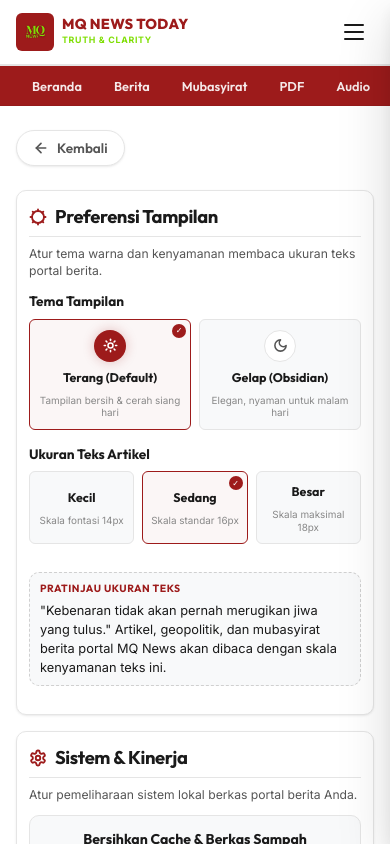
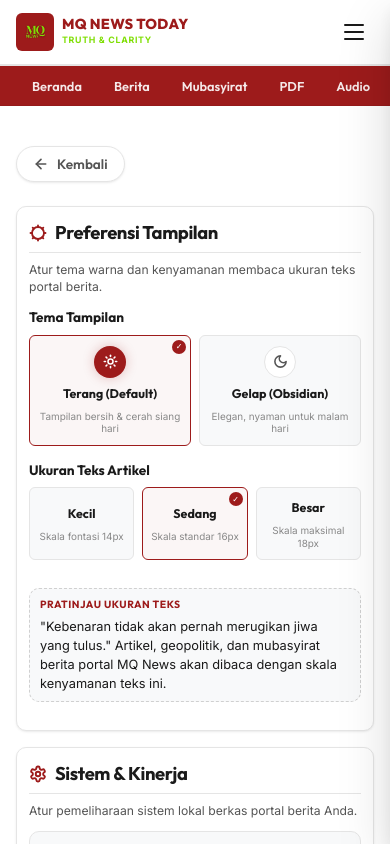
Before and after one commit to mqnewstoday/NewMQNews, a Next.js app: page /settings in a window 390 px wide. Shown: the top 844 px of the page. Built offline with nearby package versions, Linux system fonts and the light colour scheme; no server answers.

Commit message:
style: match settings page mobile top padding exactly with audio page spacing

```diff
--- a/src/app/settings/settings.css
+++ b/src/app/settings/settings.css
@@ -521,7 +521,7 @@
 @media (max-width: 768px) {
   /* Aligns page spacing and margins with header and footer perfectly */
   .settings-page {
-    padding-top: var(--space-md) !important;
+    padding-top: var(--space-xl) !important;
   }
 
   .settings-container {
```
